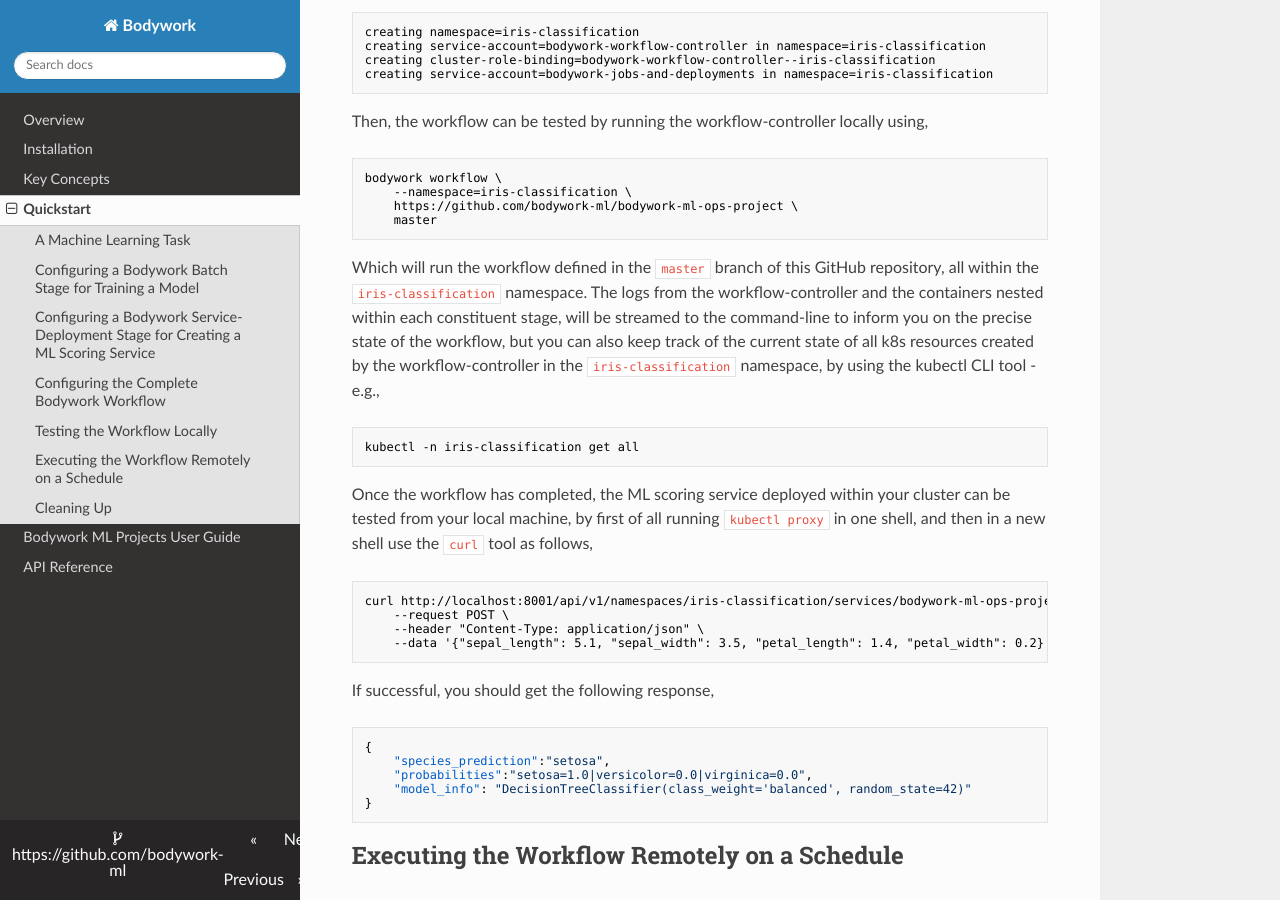
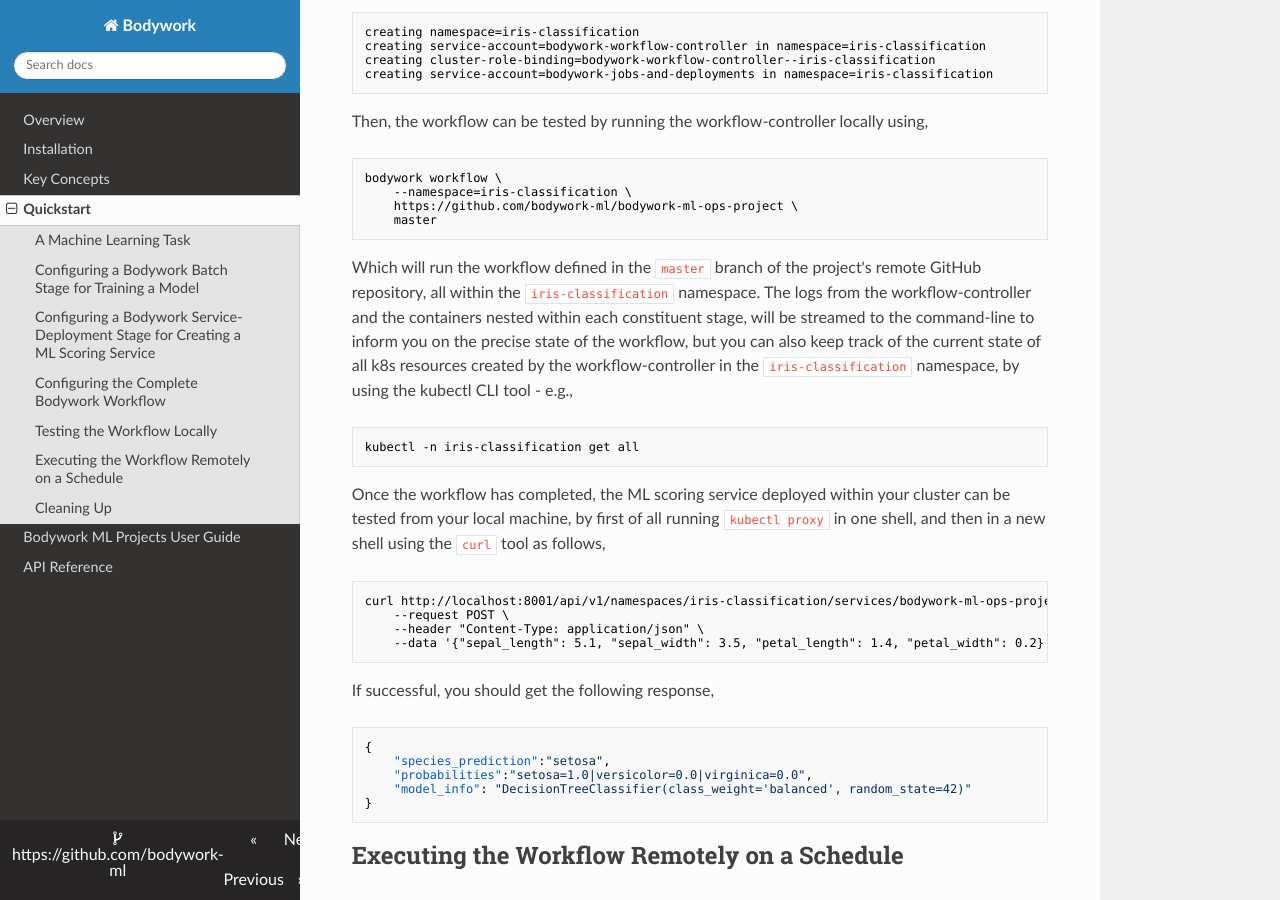
Before and after one commit to bodywork-ml/bodywork-core, an MkDocs documentation site: the page built from docs/quickstart.md, in a window 1280 px wide and 900 px high, scrolled down 2074 px. Built offline with MkDocs 1.6.1, drawn with Linux system fonts in a browser that asks for light colours; nearby versions of some CDN libraries; some of the changed text lies outside the part shown.

Commit message:
Minor edits

````diff
--- a/docs/quickstart.md
+++ b/docs/quickstart.md
@@ -61,13 +61,13 @@ bodywork workflow \
     master
 ```
 
-Which will run the workflow defined in the `master` branch of this GitHub repository, all within the `iris-classification` namespace. The logs from the workflow-controller and the containers nested within each constituent stage, will be streamed to the command-line to inform you on the precise state of the workflow, but you can also keep track of the current state of all k8s resources created by the workflow-controller in the `iris-classification` namespace, by using the kubectl CLI tool - e.g.,
+Which will run the workflow defined in the `master` branch of the project's remote GitHub repository, all within the `iris-classification` namespace. The logs from the workflow-controller and the containers nested within each constituent stage, will be streamed to the command-line to inform you on the precise state of the workflow, but you can also keep track of the current state of all k8s resources created by the workflow-controller in the `iris-classification` namespace, by using the kubectl CLI tool - e.g.,
 
 ```text
 kubectl -n iris-classification get all
 ```
 
-Once the workflow has completed, the ML scoring service deployed within your cluster can be tested from your local machine, by first of all running `kubectl proxy` in one shell, and then in a new shell use the `curl` tool as follows,
+Once the workflow has completed, the ML scoring service deployed within your cluster can be tested from your local machine, by first of all running `kubectl proxy` in one shell, and then in a new shell using the `curl` tool as follows,
 
 ```text
 curl http://localhost:8001/api/v1/namespaces/iris-classification/services/bodywork-ml-ops-project--stage-2-deploy-scoring-service/proxy/iris/v1/score \
````
Also changed, not shown: other parts of docs/quickstart.md (+1 -1 lines), docs/installation.md (+2 -2 lines), docs/key_concepts.md (+1 -1 lines).
